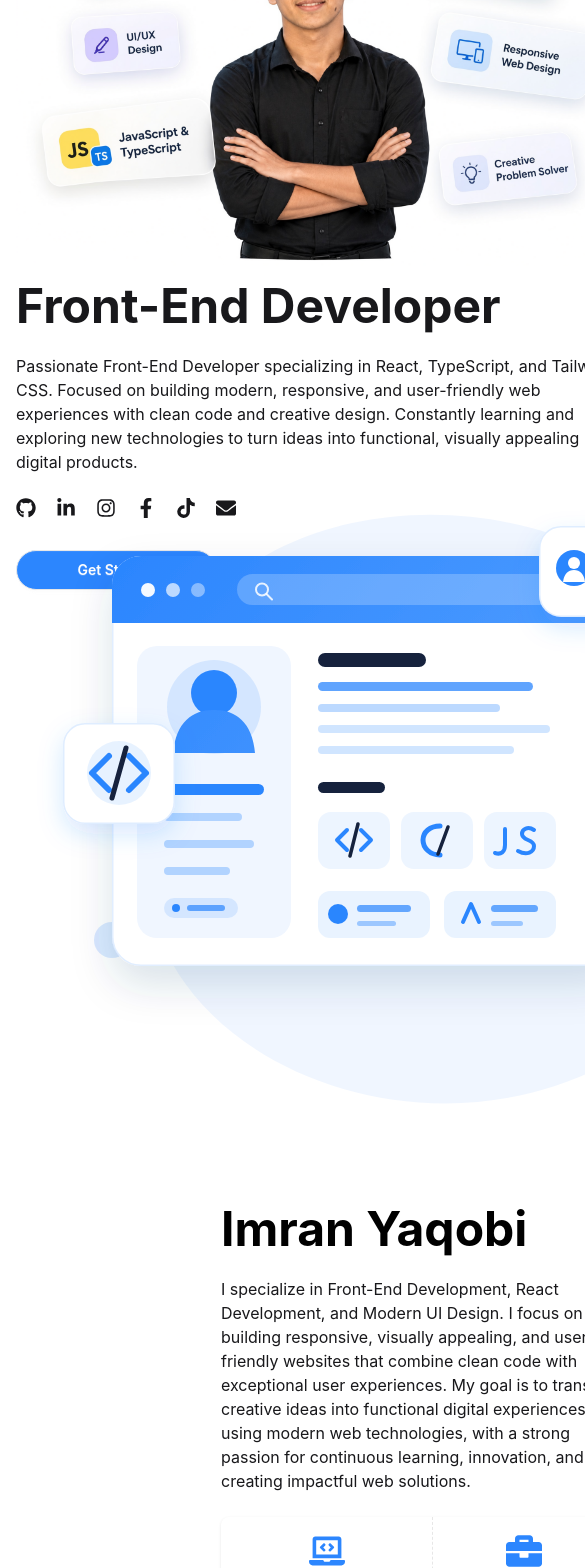
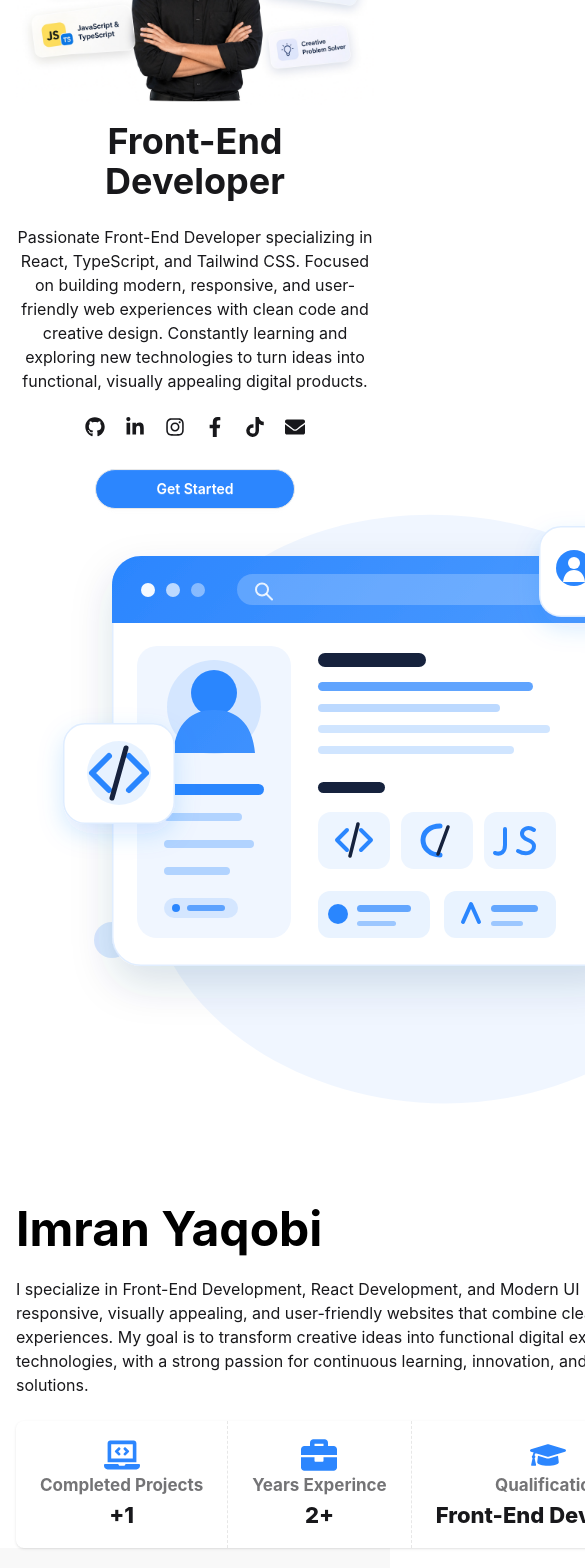
Before and after one commit to ImranCode01/imran-portfolio, a React (Vite) app: page / in a window 390 px wide. Shown: the part 280-1848 px from the top of the page, 585 px wide, since content can reach past the window. Built offline with nearby package versions, Linux system fonts and the light colour scheme.

Commit message:
refactor: enhance layout and styling in AboutMeSection and Hero components

```diff
--- a/src/Components/HomePageComponents/AboutMeSection.tsx
+++ b/src/Components/HomePageComponents/AboutMeSection.tsx
@@ -4,9 +4,9 @@ import { Degree } from "./Degree";
 export function AboutMeSection() {
     return (
     <div data-aos="zoom-in" className="hero">
-        <div className="hero-content flex-col lg:flex-row py-0 gap-15">
+        <div className="hero-content flex-col lg:flex-row py-0 gap-15 ">
             <AboutMeSvg />
-            <div className="max-w-[50%]">
+            <div className="xl:max-w-[50%] lg:max-w-[60%] lg:w-[60%]">
             <h1 className="text-5xl font-bold text-black text">Imran Yaqobi</h1>
             <p className="py-6">
                 I specialize in Front-End Development, React Development, and Modern UI Design. I focus on building responsive, visually appealing, and user-friendly websites that combine clean code with exceptional user experiences. My goal is to transform creative ideas into functional digital experiences using modern web technologies, with a strong passion for continuous learning, innovation, and creating impactful web solutions.
--- a/src/Components/HomePageComponents/Hero.tsx
+++ b/src/Components/HomePageComponents/Hero.tsx
@@ -1,18 +1,18 @@
-import { FaFacebookF, FaGithub, FaLinkedinIn, FaInstagram, FaTiktok, FaTwitter, FaEnvelope } from "react-icons/fa";
+import { FaFacebookF, FaGithub, FaLinkedinIn, FaInstagram, FaTiktok, FaEnvelope } from "react-icons/fa";
 export function Hero() {
     return (
         <div className="hero py-15 h-[80vh] ">
-        <div className="hero-content flex-col lg:flex-row-reverse justify-between flex w-full ">
+        <div className="hero-content flex-col md:flex-row-reverse justify-between flex w-full xl:text-left lg:text-left md:text-left text-center    ">
             <img
             data-aos="fade-left"
             alt="Tailwind CSS hero component"
             src="../../../public/me.png"
-            className="max-w-[600px]"/><div>
+            className="xl:max-w-[600px] lg:max-w-[600px] md:max-w-[500px] sm:max-w-[500px] max-w-full"/><div>
 
-            <h1 data-aos="fade-right" className="text-5xl font-bold">Front-End Developer</h1>
-            <p data-aos="fade-right" className="py-6 ">
+            <h1 data-aos="fade-right" className="text-4xl font-bold xl:text-5xl lg:text-4xl md:text-4xl  xl:text-left lg:text-left md:text-left sm:text-center text-center">Front-End Developer</h1>
+            <p data-aos="fade-right" className="py-6 xl:text-left lg:text-left md:text-left text-center">
                 Passionate Front-End Developer specializing in React, TypeScript, and Tailwind CSS. Focused on building modern, responsive, and user-friendly web experiences with clean code and creative design. Constantly learning and exploring new technologies to turn ideas into functional, visually appealing digital products.</p>
-                <div data-aos="fade-right" className="flex gap-5 text-[20px]">
+                <div data-aos="fade-right" className="flex gap-5 text-[20px] xl:justify-start lg:justify-start md:justify-start justify-center">
                     <a className="hover:text-[#2C86FE]" target="_blank" href="https://github.com/ImranCode01"><FaGithub /></a>
                     <a className="hover:text-[#2C86FE]" target="_blank" href="https://www.linkedin.com/in/imran-undefined-53296232a/"><FaLinkedinIn/></a>
                     <a className="hover:text-[#2C86FE]" target="_blank" href="https://instagram.com/imranyaq0bi?rpxt=aDN4a2QwNjNxcm05"><FaInstagram/></a>
```
